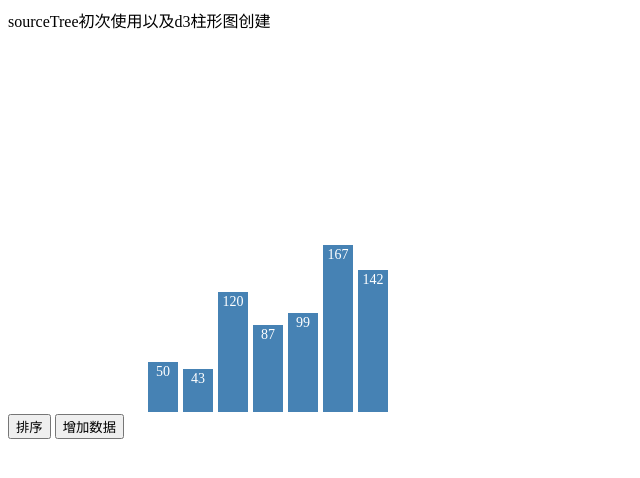
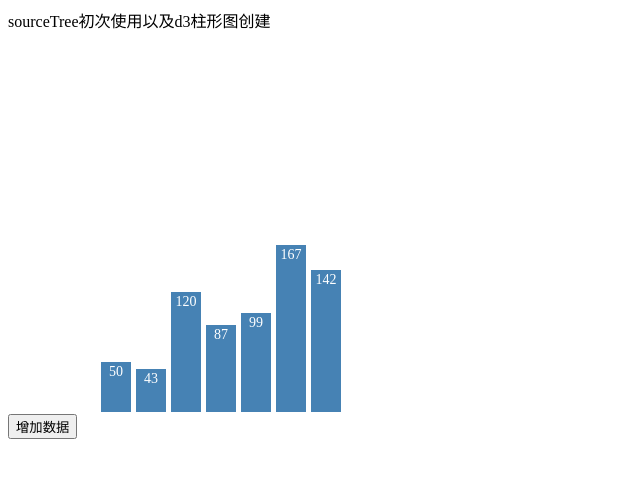
Before and after one commit to HTML-Worker/d3, a plain HTML site: page index.html in a window 1280 px wide. Shown: the whole page, without its empty margins (0-640 px from the left). Drawn offline with Linux system fonts and the light colour scheme.

Commit message:
已经删除了排序模块

```diff
--- a/index.html
+++ b/index.html
@@ -9,7 +9,6 @@
 </head>
 <body>
 <div>sourceTree初次使用以及d3柱形图创建</div>
-<button type="button" onclick="mysort()">排序</button>
 <button type="button" onclick="myadd()">增加数据</button>
 <script src="d3/build/d3.js"></script>
 <script src="js/index.js"></script>
--- a/js/index.js
+++ b/js/index.js
@@ -117,20 +117,6 @@ function draw(){
 
 }
 
-
-function mysort(){
-    console.log(dataset);
-    dataset.sort(d3.ascending);
-    console.log(dataset.sort(d3.ascending));
-    // dataset.sort(function(a,b){
-    //  return a-b;
-    // });
-    // console.log(dataset.sort(function(a,b){
-    //  return a-b;
-    // }));
-    draw();
-}
-
 function myadd(){
     dataset.push(Math.floor(Math.random()*100));
     console.log(dataset);
```
